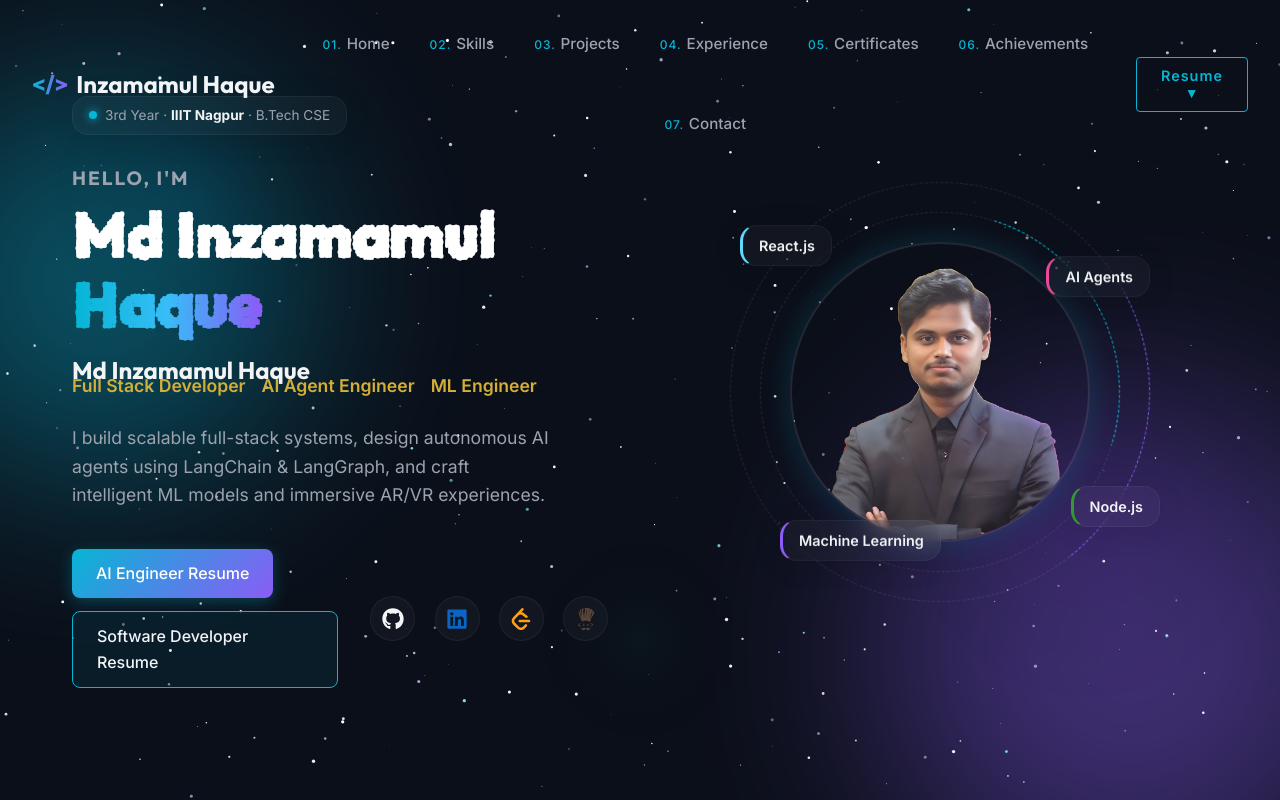
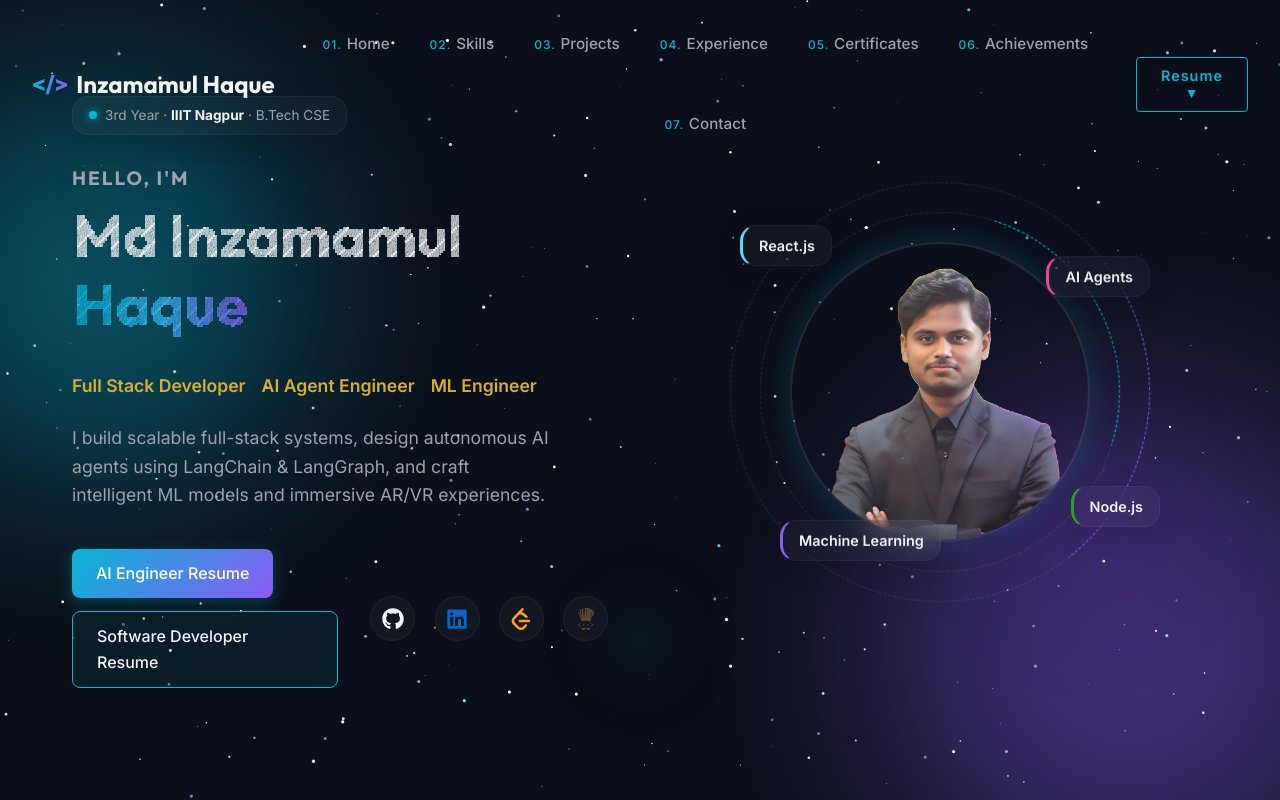
Before and after one commit to Inzamamkhan786/Portfolio, a React (Vite) app: page / in a window 1280 px wide. Shown: the top 800 px of the page. Built offline with nearby package versions, Linux system fonts and the light colour scheme.

Commit message:
fix: sharpen particle text typography and hide screen-reader heading

```diff
--- a/src/components/InteractiveParticleText.jsx
+++ b/src/components/InteractiveParticleText.jsx
@@ -48,16 +48,16 @@ export default function InteractiveParticleText({
       const fontStack = "'Outfit', 'Inter', -apple-system, BlinkMacSystemFont, 'Segoe UI', Roboto, sans-serif";
 
       // Dynamically calculate font size to comfortably fit the container
-      const testSize = 54;
-      offscreenContext.font = `800 ${testSize}px ${fontStack}`;
+      const testSize = 52;
+      offscreenContext.font = `700 ${testSize}px ${fontStack}`;
       const testL1W = offscreenContext.measureText(line1).width;
 
-      const scaleW = (width * 0.94) / testL1W;
-      const scaleH = (height * 0.42) / testSize;
+      const scaleW = (width * 0.92) / testL1W;
+      const scaleH = (height * 0.40) / testSize;
       const scale = Math.min(scaleW, scaleH);
-      const fontSize = Math.max(Math.min(Math.floor(testSize * scale), 62), 26);
+      const fontSize = Math.max(Math.min(Math.floor(testSize * scale), 58), 24);
 
-      offscreenContext.font = `800 ${fontSize}px ${fontStack}`;
+      offscreenContext.font = `700 ${fontSize}px ${fontStack}`;
       const l1Width = offscreenContext.measureText(line1).width;
       const l2Width = offscreenContext.measureText(line2).width;
 
@@ -80,13 +80,13 @@ export default function InteractiveParticleText({
       offscreenContext.fillStyle = grad;
       offscreenContext.fillText(line2, startX2, y2);
 
-      // Sample pixels
+      // Sample pixels with high precision and strict threshold for razor-sharp edges
       const imageData = offscreenContext.getImageData(0, 0, width, height).data;
       const particles = [];
 
-      const step = fontSize < 40 ? 1.7 : 2.1;
-      const baseRadius = fontSize < 40 ? 1.4 : Math.max(1.5, fontSize * 0.032);
-      const accentRadius = baseRadius * 1.3;
+      const step = 2.0;
+      const baseRadius = 0.95;
+      const accentRadius = 1.2;
 
       for (let y = 0; y < height; y += step) {
         const py = Math.floor(y);
@@ -94,18 +94,19 @@ export default function InteractiveParticleText({
           const px = Math.floor(x);
           const index = (py * width + px) * 4;
           const alpha = imageData[index + 3];
-          if (alpha < 24) continue;
+          // Filter out fuzzy anti-aliased border pixels for a crisp, clean outline
+          if (alpha < 110) continue;
 
           const red = imageData[index];
           const green = imageData[index + 1];
           const blue = imageData[index + 2];
 
-          const isAccent = (px + py) % 7 === 0 || (px + py) % 11 === 0;
-          const particleColor = `rgba(${red}, ${green}, ${blue}, 1)`;
+          const isAccent = (px + py) % 9 === 0;
+          const particleColor = `rgba(${red}, ${green}, ${blue}, 0.95)`;
 
           particles.push({
-            x: px + (Math.random() - 0.5) * 0.3,
-            y: py + (Math.random() - 0.5) * 0.3,
+            x: px,
+            y: py,
             baseX: px,
             baseY: py,
             vx: 0,
@@ -269,7 +270,22 @@ export default function InteractiveParticleText({
         className="block h-full w-full"
         aria-hidden="true"
       />
-      <h1 className="sr-only">{line1} {line2}</h1>
+      <h1
+        className="sr-only"
+        style={{
+          position: 'absolute',
+          width: '1px',
+          height: '1px',
+          padding: 0,
+          margin: '-1px',
+          overflow: 'hidden',
+          clip: 'rect(0, 0, 0, 0)',
+          whiteSpace: 'nowrap',
+          border: 0
+        }}
+      >
+        {line1} {line2}
+      </h1>
     </div>
   );
 }
--- a/src/index.css
+++ b/src/index.css
@@ -335,3 +335,16 @@ a {
 .glow-pink {
   background: var(--accent-pink);
 }
+
+/* Accessibility */
+.sr-only {
+  position: absolute;
+  width: 1px;
+  height: 1px;
+  padding: 0;
+  margin: -1px;
+  overflow: hidden;
+  clip: rect(0, 0, 0, 0);
+  white-space: nowrap;
+  border-width: 0;
+}
```
